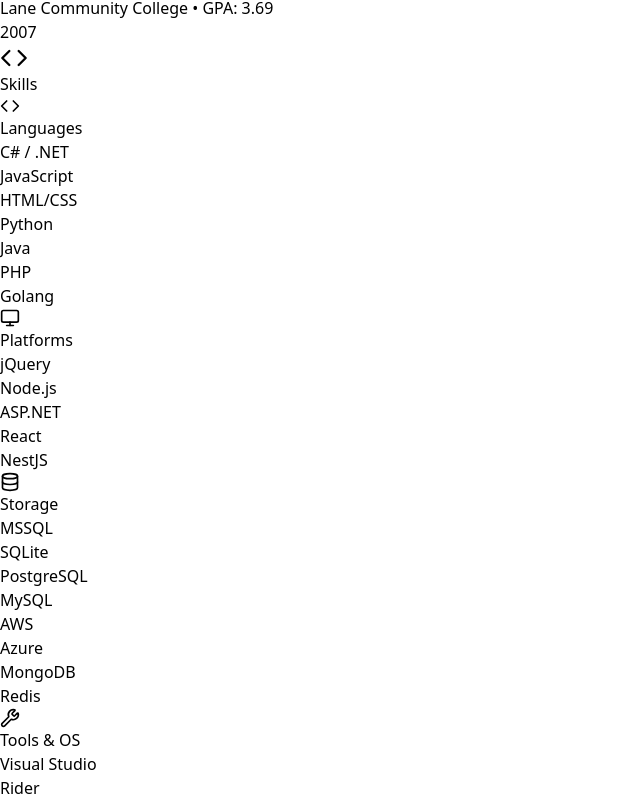
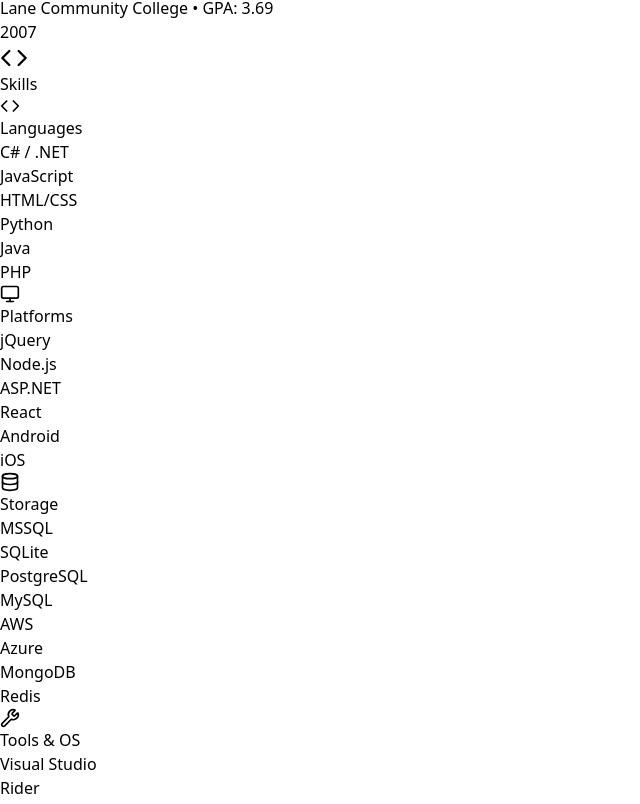
Before and after one commit to scarabdesign/portfolio, a React (Vite) app in the folder portfolio-public/: page / in a window 1280 px wide. Shown: the part 1190-1994 px from the top of the page, without its empty margins (0-640 px from the left). Built offline with nearby package versions, Linux system fonts and the light colour scheme; no server answers.

Commit message:
more updates

```diff
--- a/portfolio-public/src/App.tsx
+++ b/portfolio-public/src/App.tsx
@@ -165,7 +165,7 @@
                 Languages
               </h3>
               <ul className="flex flex-wrap gap-2 print:block print:list-disc print:list-inside print:m-0 print:p-0">
-                {['C# / .NET', 'JavaScript', 'HTML/CSS', 'Python', 'Java', 'PHP', 'Golang'].map(skill => (
+                {['C# / .NET', 'JavaScript', 'HTML/CSS', 'Python', 'Java', 'PHP'].map(skill => (
                   <li key={skill} className="bg-blue-100 text-blue-800 px-3 py-1 rounded-full text-sm print:bg-white print:text-black print:px-0 print:py-0 print:text-[10px] print:leading-tight">
                     {skill}
                   </li>
@@ -179,7 +179,7 @@
                 Platforms
               </h3>
               <ul className="flex flex-wrap gap-2 print:block print:list-disc print:list-inside print:m-0 print:p-0">
-                {['jQuery', 'Node.js', 'ASP.NET', 'React', 'NestJS'].map(skill => (
+                {['jQuery', 'Node.js', 'ASP.NET', 'React', 'Android', 'iOS'].map(skill => (
                   <li key={skill} className="bg-green-100 text-green-800 px-3 py-1 rounded-full text-sm print:bg-white print:text-black print:px-0 print:py-0 print:text-[10px] print:leading-tight">
                     {skill}
                   </li>
```
Also changed, not shown: 2 other files (tests, documents, lock files or other folders).
